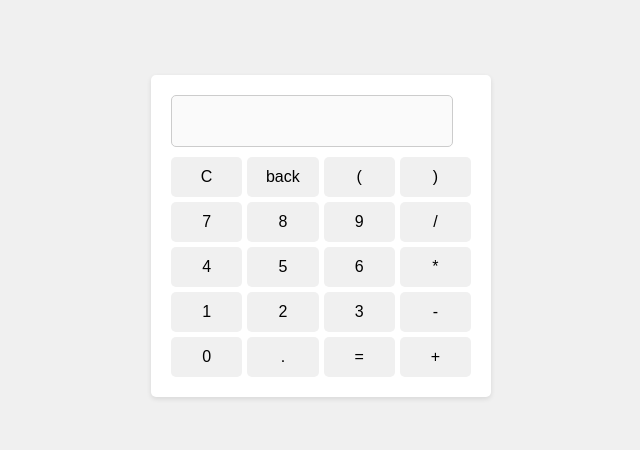
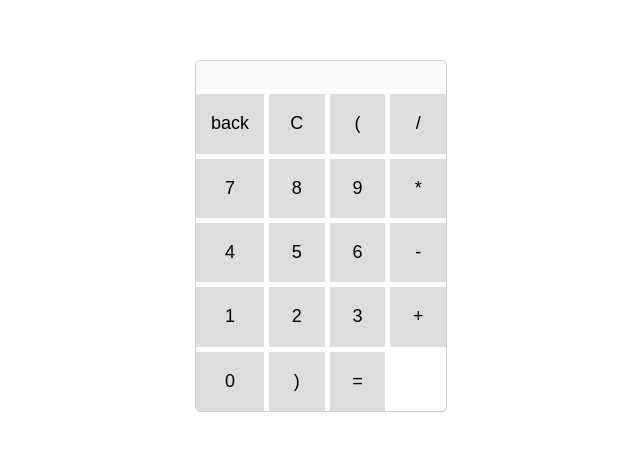
Before and after one commit to acciojob/calculator-js-2-prashantzanzan25, a website: page main.html in a window 1280 px wide. Shown: the part 164-614 px from the top of the page, without its empty margins (319-959 px from the left). Drawn offline with Linux system fonts and the light colour scheme.

Commit message:
created a submission

```diff
--- a/main.html
+++ b/main.html
@@ -9,29 +9,28 @@
   </head>
   <body>
     <div class="calculator">
-    <input type="text" id="display" disabled />
-    <div class="buttons">
-      <button id="C">C</button>
-      <button id="back">back</button>
-      <button id="op">(</button>
-      <button id="cl">)</button>
-      <button id="7">7</button>
-      <button id="8">8</button>
-      <button id="9">9</button>
-      <button id="divi">/</button>
-      <button id="4">4</button>
-      <button id="5">5</button>
-      <button id="6">6</button>
-      <button id="*">*</button>
-      <button id="1">1</button>
-      <button id="2">2</button>
-      <button id="3">3</button>
-      <button id="-">-</button>
-      <button id="0">0</button>
-      <button id=".">.</button>
-      <button id="equal">=</button>
-      <button id="+">+</button>
+      <div class="display" id="display">
+        <!-- Display area -->
       </div>
+      <button class="btn" id="back">back</button>
+      <button class="btn" id="cl">C</button>
+      <button class="btn" id="op">( </button>
+      <button class="btn" id="divi">/</button>
+      <button class="btn" id="7">7</button>
+      <button class="btn" id="8">8</button>
+      <button class="btn" id="9">9</button>
+      <button class="btn" id="mul">*</button>
+      <button class="btn" id="4">4</button>
+      <button class="btn" id="5">5</button>
+      <button class="btn" id="6">6</button>
+      <button class="btn" id="sub">-</button>
+      <button class="btn" id="1">1</button>
+      <button class="btn" id="2">2</button>
+      <button class="btn" id="3">3</button>
+      <button class="btn" id="add">+</button>
+      <button class="btn" id="0">0</button>
+      <button class="btn" id="clp">)</button>
+      <button class="btn" id="equal">=</button>
     </div>
     <script src="script.js"></script>
   </body>
--- a/script.js
+++ b/script.js
@@ -1,20 +1,16 @@
-//your JS code here. If required.
-const display = document.getElementById('display');
+const display = document.getElementById("display");
+const buttons = Array.from(document.getElementsByClassName("btn"));
 
-document.querySelectorAll('.buttons button').forEach(button => {
-  button.addEventListener('click', () => {
-    if (button.id === 'C') {
-      display.value = '';
-    } else if (button.id === 'back') {
-      display.value = display.value.slice(0, -1);
-    } else if (button.id === 'equal') {
-      try {
-        display.value = eval(display.value);
-      } catch (error) {
-        display.value = 'Error';
-      }
-    } else {
-      display.value += button.id;
-    }
-  });
-});
+const calculate = {
+  "/": (a, b) => a / b,
+  "*": (a, b) => a * b,
+  "-": (a, b) => a - b,
+  "+": (a, b) => a + b,
+  "=": (a, b) => b,
+};
+
+let currentNumber = "";
+let previousNumber = "";
+let operator = null;
+
+const updateDisplay = (value) =>
--- a/styles.css
+++ b/styles.css
@@ -1,50 +1,48 @@
-/*  your css code here. If applicable */
 body {
-  font-family: Arial, sans-serif;
-  margin: 0;
-  padding: 0;
   display: flex;
   justify-content: center;
   align-items: center;
   height: 100vh;
-  background-color: #f0f0f0;
+  margin: 0;
+  font-family: Arial, sans-serif;
 }
 
 .calculator {
-  width: 300px;
-  background-color: #fff;
+  display: grid;
+  grid-template-columns: repeat(4, 1fr);
+  grid-gap: 5px;
+  width: 250px;
+  height: 350px;
+  border: 1px solid #ccc;
   border-radius: 5px;
-  box-shadow: 0 2px 5px rgba(0, 0, 0, 0.1);
-  padding: 20px;
+  overflow: hidden;
 }
 
-#display {
-  width: calc(100% - 40px);
-  height: 40px;
-  font-size: 20px;
-  border: 1px solid #ccc;
-  border-radius: 5px;
-  padding: 5px 10px;
-  margin-bottom: 10px;
+.display {
+  grid-column: 1 / -1;
+  background-color: #f9f9f9;
+  border-top-left-radius: 5px;
+  border-top-right-radius: 5px;
+  padding: 10px;
+  box-sizing: border-box;
+  font-size: 18px;
   text-align: right;
 }
 
-.buttons {
-  display: grid;
-  grid-template-columns: repeat(4, 1fr);
-  gap: 5px;
+.btn {
+  background-color: #ddd;
+  border: none;
+  font-size: 18px;
+  padding: 15px;
+  cursor: pointer;
+  user-select: none;
+  outline: none;
 }
 
-button {
-  width: 100%;
-  height: 40px;
-  font-size: 16px;
-  border: none;
-  border-radius: 5px;
-  background-color: #f0f0f0;
-  cursor: pointer;
+.btn:hover {
+  background-color: #eee;
 }
 
-button:active {
-  background-color: #e0e0e0;
+.btn:active {
+  background-color: #e5e5e5;
 }
```
Lines whose indentation alone changed are shown as unchanged.
